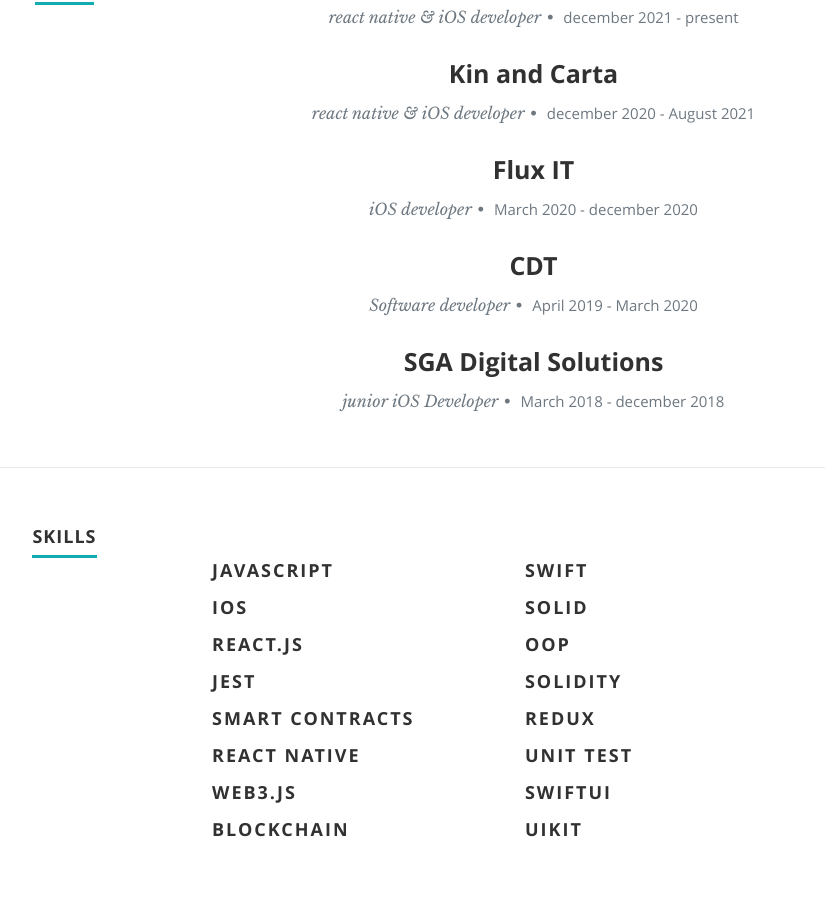
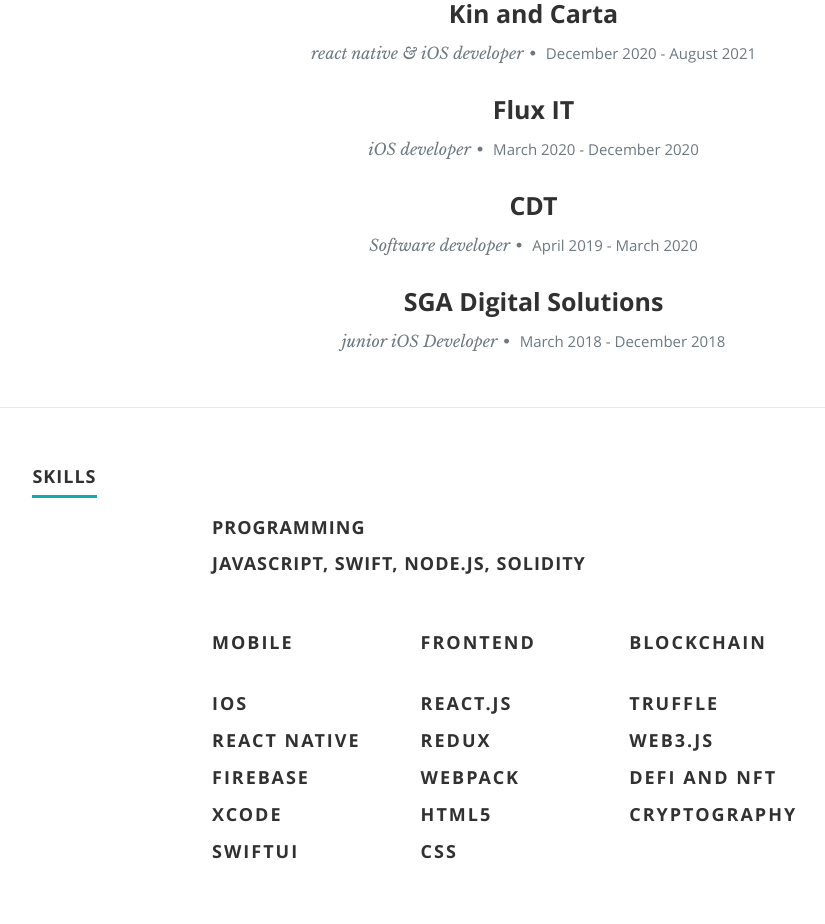
Before and after one commit to zacdejesus/zacdejesus.github.io, a React (Create React App) app: page / in a window 1280 px wide. Shown: the part 1858-2782 px from the top of the page, without its empty margins (193-1018 px from the left). Built offline with nearby package versions, Linux system fonts and the light colour scheme.

Commit message:
some grammar fixed

```diff
--- a/public/css/layout.css
+++ b/public/css/layout.css
@@ -307,10 +307,32 @@
 	font-weight: normal;
 }
 
+@media (min-width: 769px)
+{
+   .vars li em {
+      font: 18px 'opensans-bold', sans-serif;
+      color: #313131;
+      text-transform: uppercase;
+      letter-spacing: 2px;
+      font-weight: normal;
+   }
+}
+
+@media (max-width: 768px)
+{
+   .vars li em {
+      font: 11px 'opensans-bold', sans-serif;
+      color: #313131;
+      text-transform: uppercase;
+      letter-spacing: 2px;
+      font-weight: normal;
+   }
+}
+
 .vars ul {
    -webkit-column-count: 2;
    -moz-column-count: 2;
-   column-count: 2;
+   column-count: 3;
 }
 
 .bars {
--- a/public/resumeData.json
+++ b/public/resumeData.json
@@ -2,13 +2,13 @@
   "main": {
     "name": "Alejandro De Jesus",
     "occupation": "Mobile & Blockchain developer",
-    "description": "As a mobile developer I have gained a lot of experience through several projects. I have accomplished a wide range of frontend and backend programming languages and frameworks.",
+    "description": "As a mobile developer, I have gained a lot of experience through several projects. I have accomplished a wide range of frontend and backend programming languages and frameworks.",
     "image": "profilepic.jpg",
     "image2": "profilepic2.jpg",
-    "bio": "I specialize in React Native, iOS, JavaScript, Swift, Xcode, firebase, fastlane, unit testing, solidity, TDD, redux, fastlane, jest and API Gateway. I’ve been working on modern Javascript frameworks and libraries like Redux, React Native. I implement industry best practices for search engine, optimization, performance, accessibility, and testing. I always like to write clean code that will be easy for future developers to work on. I am constantly learning and evolving as a programmer. The technologies that I am learning are solidity, smart contracts and typescript, I enjoy working and learning with teammates.",
-    "contactmessage": "Here is where you should write your message to readers to have them get in contact with you.",
-    "email": "youremailhere@gmail.com",
-    "phone": "555-555-5555",
+    "bio": "I specialize in React Native, iOS, JavaScript, Swift, Xcode, firebase, Fastlane, unit testing, solidity, TDD, redux, Fastlane, jest, and API Gateway. I’ve been working on modern Javascript frameworks and libraries like Redux, React Native. I implement industry best practices for search engine, optimization, performance, accessibility, and testing. I always like to write clean code that will be easy for future developers to work on. I am constantly learning and evolving as a programmer. The technologies that I am learning are solidity, smart contracts, and typescript, I enjoy working and learning with teammates.",
+    "contactmessage": "",
+    "email": "alejandroz.dejesus@gmail.com",
+    "phone": "+549 1123980050",
     "address": {
       "city": "Argentina",
       "state": "Buenos Aires",
@@ -55,19 +55,19 @@
       {
         "company": "Endava",
         "title": "react native & iOS developer",
-        "years": "december 2021 - present",
+        "years": "December 2021 - present",
         "description": ""
       },
       {
         "company": "Kin and Carta",
         "title": "react native & iOS developer",
-        "years": "december 2020 - August 2021",
+        "years": "December 2020 - August 2021",
         "description": ""
       },
       {
         "company": "Flux IT",
         "title": "iOS developer",
-        "years": "March 2020 - december 2020",
+        "years": "March 2020 - December 2020",
         "description": ""
       },
       {
@@ -79,92 +79,63 @@
       {
         "company": "SGA Digital Solutions",
         "title": "junior iOS Developer",
-        "years": "March 2018 - december 2018",
+        "years": "March 2018 - December 2018",
         "description": ""
       }
     ],
     "skills": [
       {
-        "name": "JavaScript"
-      },
-      {
         "name": "iOS"
       },
       {
-        "name": "React.JS"
+        "name": "React native"
       },
       {
-        "name": "Jest"
+        "name": "Firebase"
       },
       {
-        "name": "Smart Contracts"
+        "name": "Xcode"
       },
       {
-        "name": "React Native"
+        "name": "SwiftUI"
       },
       {
-        "name": "web3.js"
-      },
-      {
-        "name": "Blockchain"
-      },
-      {
-        "name": "Swift"
-      },
-      {
-        "name": "SOLID"
-      },
-      {
-        "name": "OOP"
-      },
-      {
-        "name": "Solidity"
+        "name": "React.js"
       },
       {
         "name": "Redux"
       },
       {
-        "name": "Unit Test"
+        "name": "Webpack"
       },
       {
-        "name": "swiftui"
+        "name": "HTML5"
       },
       {
-        "name": "UIkit"
-      }
-    ]
-  },
-  "portfolio": {
-    "projects": [
-      {
-        "title": "Canadian Wanderlust",
-        "category": "My Travel Blog for my post-university travels",
-        "image": "canadian-wanderlust.jpg",
-        "url": "https://www.canadianwanderlust.com"
+        "name": "CSS"
       },
       {
-        "title": "Fury Fighting Gear",
-        "category": "(offline now) A fighting gear company I started",
-        "image": "fury-fighting-gear.jpg",
-        "url": "http://www.timbakerdev.com"
+        "name": "Truffle"
       },
       {
-        "title": "Original Thai Food",
-        "category": "Website I built for a restaurant I like in Thailand",
-        "image": "original-thai-food.jpg",
-        "url": "http://www.timbakerdev.com/originalthaifood.github.io"
+        "name": "Web3.js"
       },
       {
-        "title": "Resume Website",
-        "category": "A React based resume website template",
-        "image": "resume-website.jpg",
-        "url": "http://www.timbakerdev.com"
+        "name": "DeFi and NFT"
       },
       {
-        "title": "Smirkspace",
-        "category": "(MVP Only) A React and Meteor based chat University project.",
-        "image": "smirkspace.jpg",
-        "url": "http://www.smirkspace.com"
+        "name": "Cryptography"
+      }
+    ],
+    "skillsTitles": [
+      {
+        "name": "Mobile"
+      },
+      {
+        "name": "Frontend"
+      },
+      {
+        "name": "Blockchain"
       }
     ]
   },
--- a/src/Components/About.js
+++ b/src/Components/About.js
@@ -31,8 +31,7 @@
                <div className="columns contact-details">
                   <h2>Contact Details</h2>
                   <p className="address">
-						   <span>{name}</span><br />
-						   <span>{street}<br />
+						   <span>{street}
 						         {city} {state}, {zip}
                    </span><br />
 						   <span>{phone}</span><br />
--- a/src/Components/Resume.js
+++ b/src/Components/Resume.js
@@ -1,73 +1,99 @@
-import React, { Component } from 'react';
+import React, { Component } from "react";
 
 class Resume extends Component {
   render() {
-
-    if(this.props.data){
-      var skillmessage = this.props.data.skillmessage;
-      var education = this.props.data.education.map(function(education){
-        return <div key={education.school}><h3>{education.school}</h3>
-        <p className="info">{education.degree} <span>&bull;</span><em className="date">{education.graduated}</em></p>
-        <p>{education.description}</p></div>
-      })
-      var work = this.props.data.work.map(function(work){
-        return <div key={work.company}><h3>{work.company}</h3>
-            <p className="info">{work.title}<span>&bull;</span> <em className="date">{work.years}</em></p>
+    if (this.props.data) {
+      var education = this.props.data.education.map(function (education) {
+        return (
+          <div key={education.school}>
+            <h3>{education.school}</h3>
+            <p className="info">
+              {education.degree} <span>&bull;</span>
+              <em className="date">{education.graduated}</em>
+            </p>
+            <p>{education.description}</p>
+          </div>
+        );
+      });
+      var work = this.props.data.work.map(function (work) {
+        return (
+          <div key={work.company}>
+            <h3>{work.company}</h3>
+            <p className="info">
+              {work.title}
+              <span>&bull;</span> <em className="date">{work.years}</em>
+            </p>
             <p>{work.description}</p>
           </div>
-      })
-      var skills = this.props.data.skills.map(function(skills){
+        );
+      });
+      var skills = this.props.data.skills.map(function (skills) {
         var className = skills.name.toLowerCase();
-        return <li key={skills.name}><em>{skills.name}</em></li>
-      })
+        return (
+          <li key={skills.name}>
+            <em>{skills.name}</em>
+          </li>
+        );
+      });
+
+      var skillsTitles = this.props.data.skillsTitles.map(function (
+        skillsTitles
+      ) {
+        var className = skillsTitles.name.toLowerCase();
+        return (
+          <li key={skillsTitles.name}>
+            <em>{skillsTitles.name}</em>
+          </li>
+        );
+      });
     }
 
     return (
       <section id="resume">
-
         <div className="row education">
           <div className="three columns header-col">
-            <h1><span>Education</span></h1>
+            <h1>
+              <span>Education</span>
+            </h1>
           </div>
 
           <div className="nine columns main-col">
             <div className="row item">
-               <div className="twelve columns">
-                 {education}
-               </div>
+              <div className="twelve columns">{education}</div>
             </div>
           </div>
         </div>
 
-
         <div className="row work">
-
           <div className="three columns header-col">
-            <h1><span>Work</span></h1>
+            <h1>
+              <span>Work</span>
+            </h1>
           </div>
 
-         <div className="nine columns main-col">
-          {work}
-        </div>
+          <div className="nine columns main-col">{work}</div>
         </div>
 
-
-
         <div className="row skill">
-
           <div className="three columns header-col">
-            <h1><span>Skills</span></h1>
+            <h1>
+              <span>Skills</span>
+            </h1>
           </div>
 
           <div className="nine columns main-col">
 
-          <p>
-          </p>
+            <br /> <br />
+            <div className="vars">
 
-				<div className="vars">
-				   <ul >
-					  {skills}
-					</ul>
+              <h1>Programming</h1>
+
+              <h1>Javascript, Swift, Node.Js, Solidity </h1>
+
+              <br />
+
+              <ul>{skillsTitles}</ul>
+              <ul>{skills}</ul>
             </div>
           </div>
         </div>
```
Lines whose indentation alone changed are shown as unchanged.
